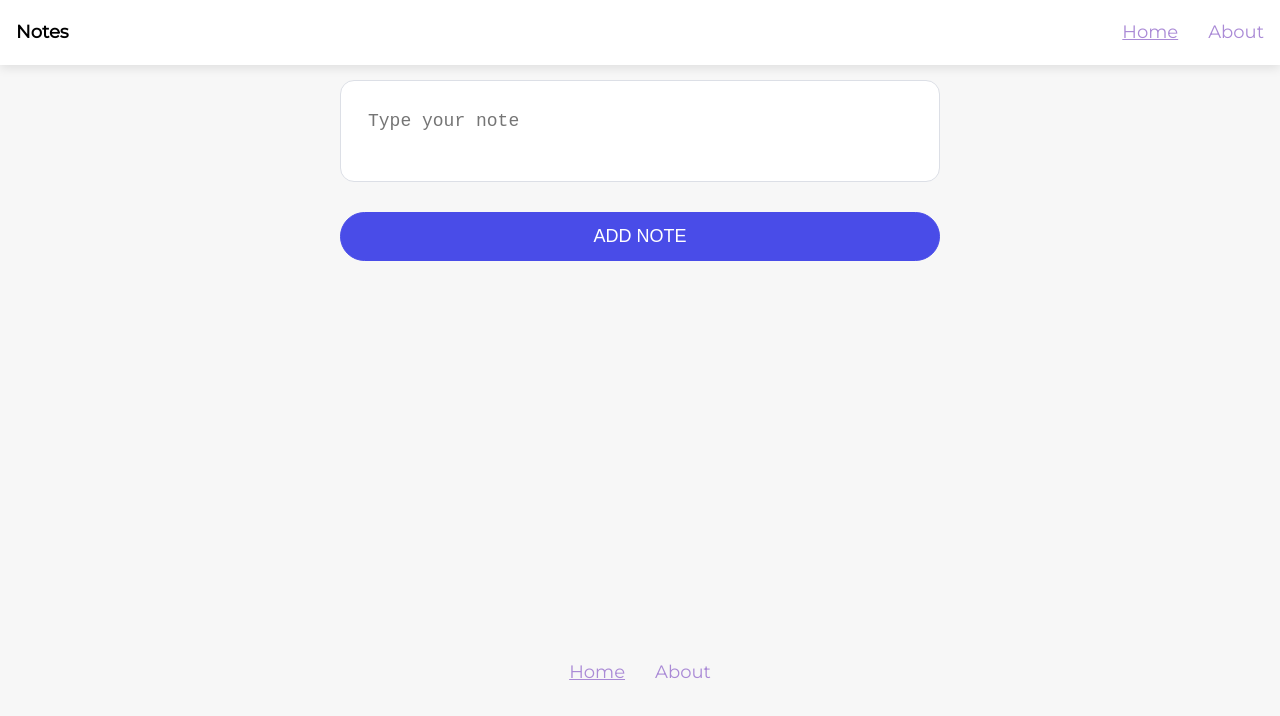
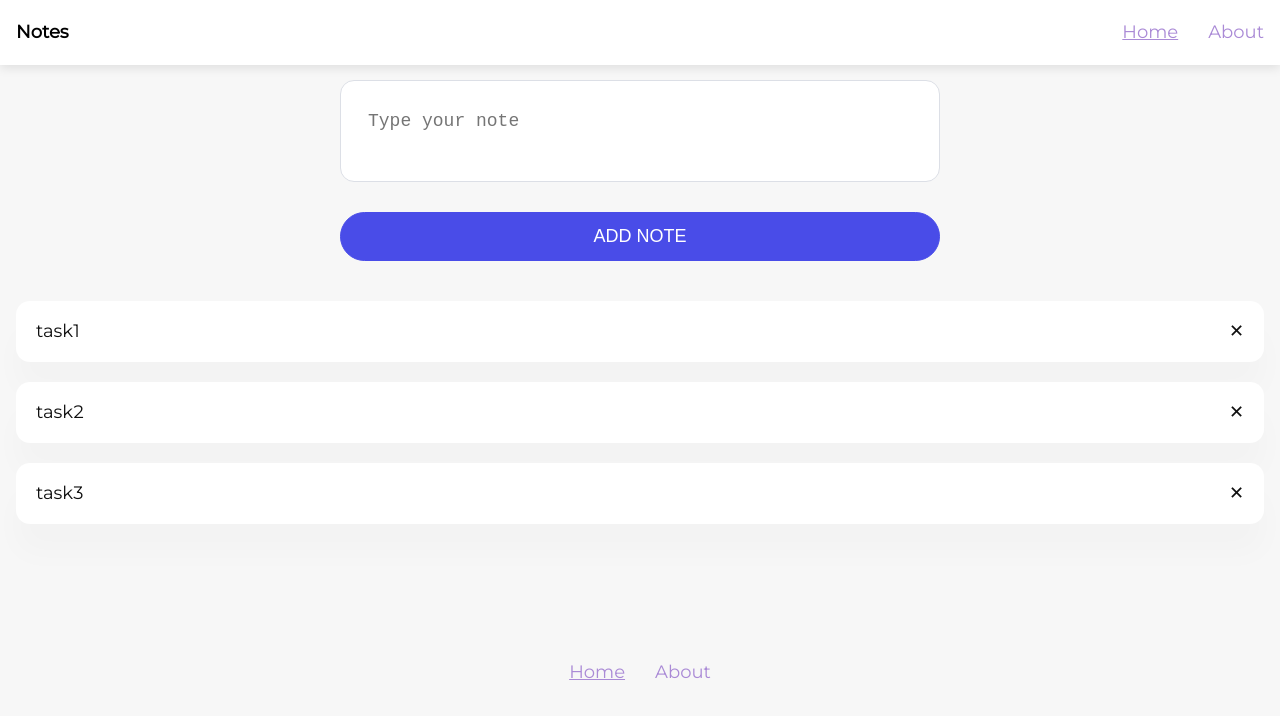
Before and after one commit to Incorrect111/vue-3-notes, a Vue app: page / in a window 1280 px wide. Shown: the top 716 px of the page. Built offline with nearby package versions, Linux system fonts and the light colour scheme.

Commit message:
add render notes

```diff
--- /dev/null
+++ b/src/components/Notes/List.vue
@@ -0,0 +1,52 @@
+<template>
+  <div class="notes-list">
+    <div class="note-item" v-for="(note, index) in notes" :key="index">
+      <div class="note-header">
+          {{ note }}
+          <p style="cursor: pointer;" @click="$emit('onRemove', index)">&#x2715;</p>
+      </div>
+      <!-- <div class="note-footer"></div> -->
+    </div>
+  </div>
+</template>
+
+<script>
+export default {
+  props: {
+    notes: {
+      type: Array
+    }
+  }
+}
+</script>
+
+<style lang="scss">
+.notes-list {
+  padding: 40px 0;
+}
+.note-item {
+  width: 100%;
+  padding: 18px 20px;
+  margin-bottom: 20px;
+  border-radius: 14px;
+  background-color: #ffffff;
+  transition: all 0.25s cubic-bezier(0.02, 0.01, 0.47, 1);
+  box-shadow: 0 30px 30px rgba(0, 0, 0, 0.02);
+  &:hover {
+    box-shadow: 0 30px 30px rgba(0, 0, 0, 0.04);
+    transform: translate(0, -6px);
+    transition-delay: 0s !important;
+  }
+}
+.note-header {
+  display: flex;
+  align-items: center;
+  justify-content: space-between;
+}
+.note-footer {
+  display: flex;
+  flex-direction: column;
+  justify-content: start;
+  align-items: start;
+}
+</style>
--- a/src/pages/home.vue
+++ b/src/pages/home.vue
@@ -1,17 +1,25 @@
 <template>
-  <div class="md-body">
-    <Form @onSubmit="handleSubmit" />
-  </div>
+  <Form @onSubmit="handleSubmit" />
+  <List @onRemove="handleRemove" :notes="notes" />
 </template>
 
 <script>
 import Form from '@/components/Notes/Form.vue'
+import List from '@/components/Notes/List.vue'
 
 export default {
-  components: { Form },
+  components: { Form, List },
+  data() {
+    return {
+       notes: ['task1','task2','task3'],
+    }
+  },
   methods: {
     handleSubmit(note) {
-      console.log(note)
+      this.notes.push(note)
+    },
+    handleRemove(index) {
+      this.notes.splice(index, 1);
     }
   }
 }
```
